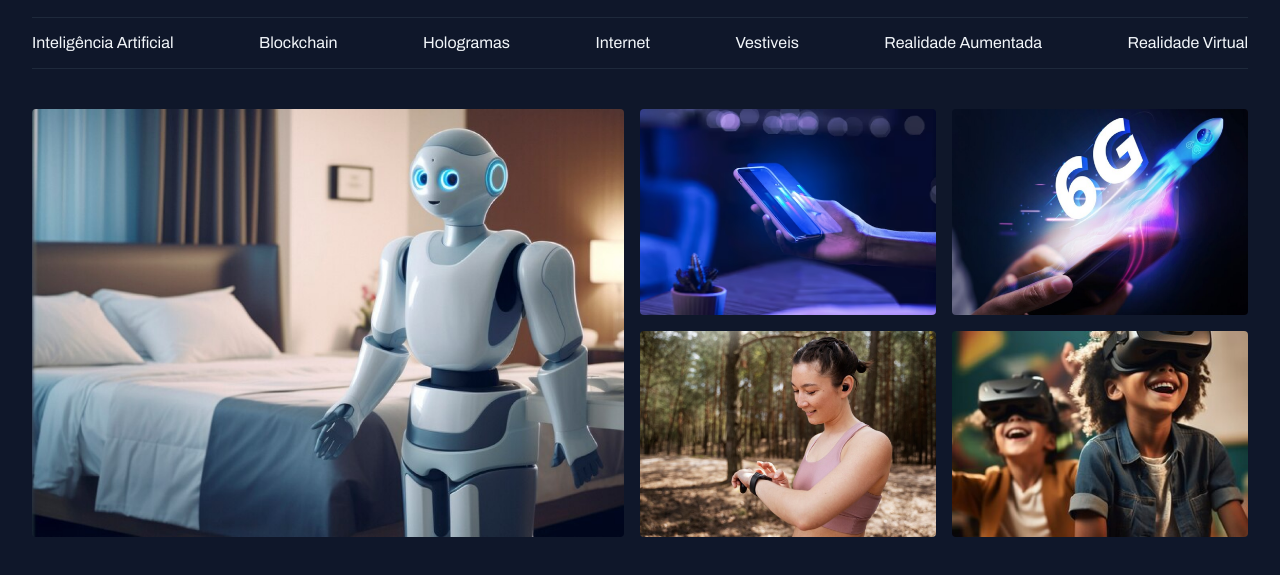
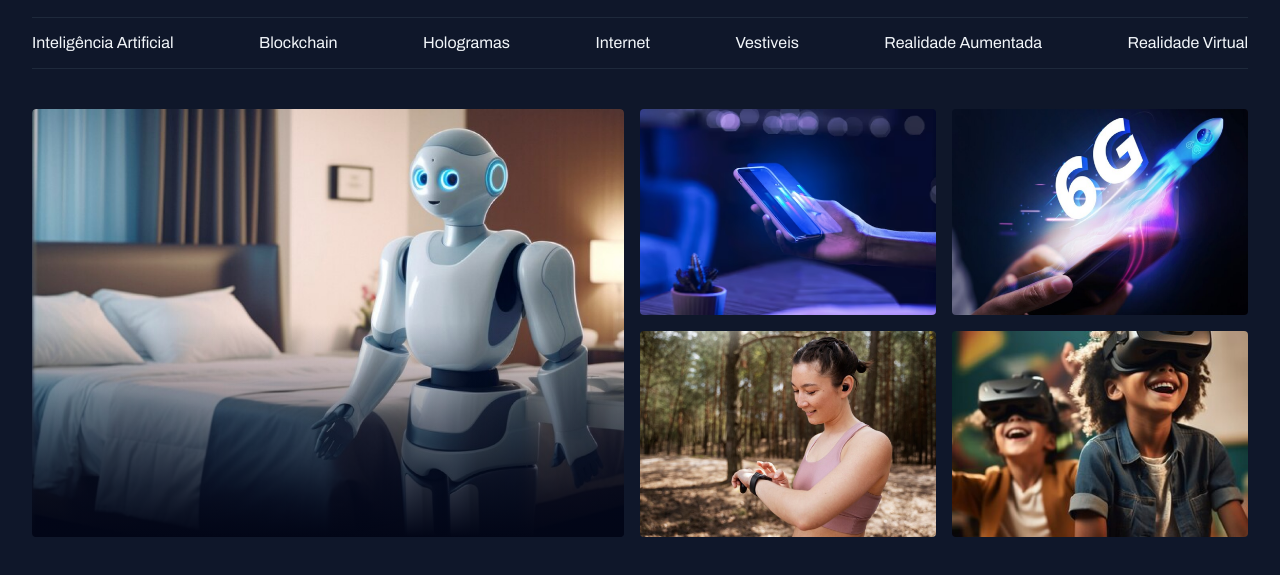
Before and after one commit to eduardooliveira3101/PORTAL-DE-NOT-CIAS, a plain HTML site: page index.html in a window 1280 px wide. Shown: the part 55-630 px from the top of the page. Drawn offline with Linux system fonts and the light colour scheme.

Commit message:
add before card img

```diff
--- a/index.html
+++ b/index.html
@@ -41,7 +41,7 @@
 
   <main class="grid container">
     <section id="featured" class="grid grid-flow-col gap-16">
-      <div>
+      <div class="card">
         <img src="./assets/images/Image 01.png" alt="">
       </div>
       <div class=" grid grid-cols-2 gap-16">
--- a/styles/section.css
+++ b/styles/section.css
@@ -3,5 +3,24 @@
     height: 100%;
     object-fit: cover;
     border-radius: .4rem;
+
+  }
+
+  .card {
+    position: relative;
+    overflow: hidden;
+    border-radius: .4rem;
+
+    &::before {
+      content: "";
+      position: absolute;
+      inset: 0;
+      background: linear-gradient(
+        180deg,
+        transparent 0%,
+        #020617 100%
+      );
+      top: 50%;
+    }
   }
 }
```
